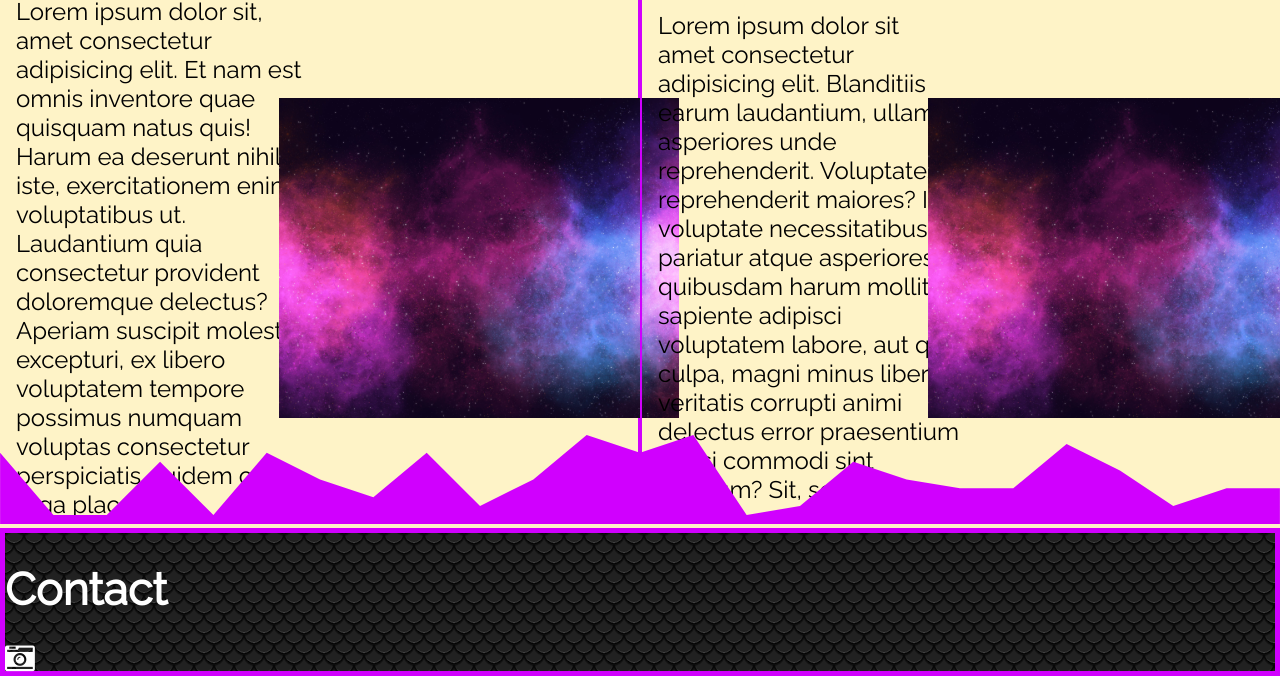
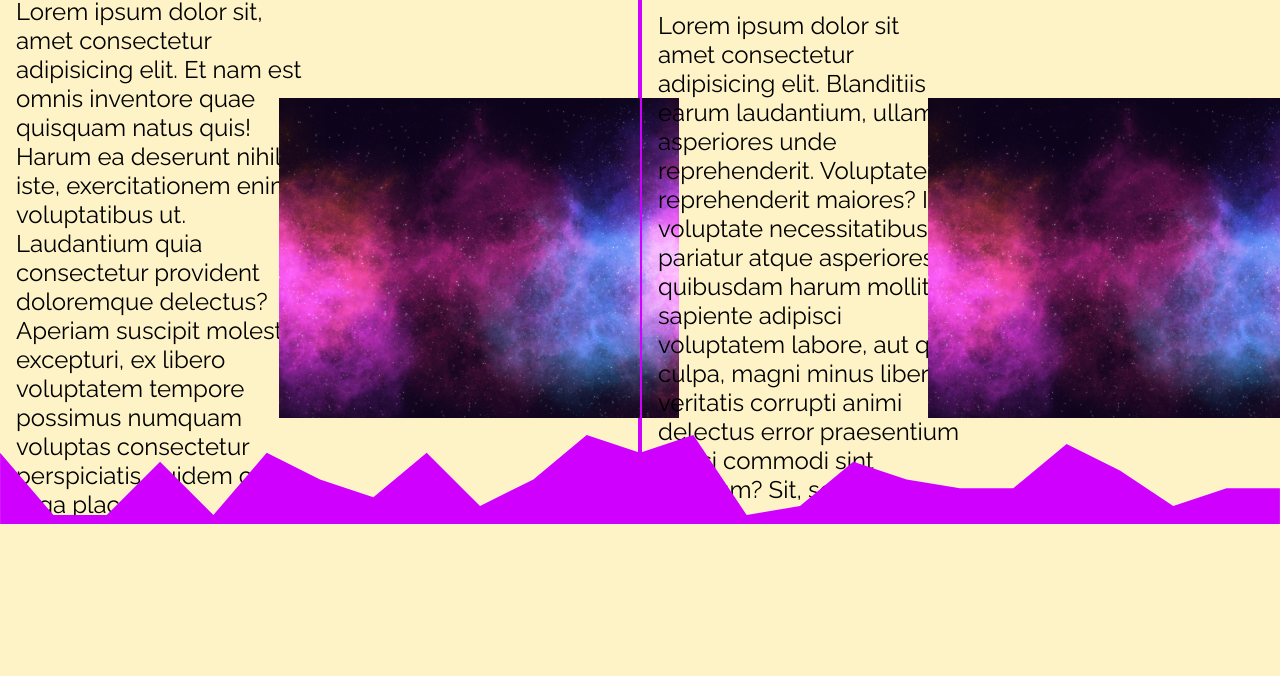
Before and after one commit to Th-Axel96/TP-macketage-20-07, a plain HTML site: page index.html in a window 1280 px wide. Shown: the part 392-1068 px from the top of the page. After the commit the page ends 920 px from the top, so only its background shows below. Drawn offline with Linux system fonts and the light colour scheme.

Commit message:
update readme

```diff
--- a/index.html
+++ b/index.html
@@ -174,9 +174,5 @@
         d="M0,20L60,90L120,90L180,30L240,90L300,20L360,50L420,70L480,20L540,80L600,50L660,0L720,20L780,0L840,90L900,80L960,30L1020,50L1080,60L1140,60L1200,10L1260,40L1320,80L1380,60L1440,60L1440,100L1380,100L1320,100L1260,100L1200,100L1140,100L1080,100L1020,100L960,100L900,100L840,100L780,100L720,100L660,100L600,100L540,100L480,100L420,100L360,100L300,100L240,100L180,100L120,100L60,100L0,100Z"
       ></path>
     </svg>
-    <footer class="bg-img text-white text-1xl border-solid">
-      <h1>Contact</h1>
-      <span><i class="fa fa-camera-retro fa-lg"></i> </span>
-    </footer>
   </body>
 </html>
```
Also changed, not shown: 1 other file.
